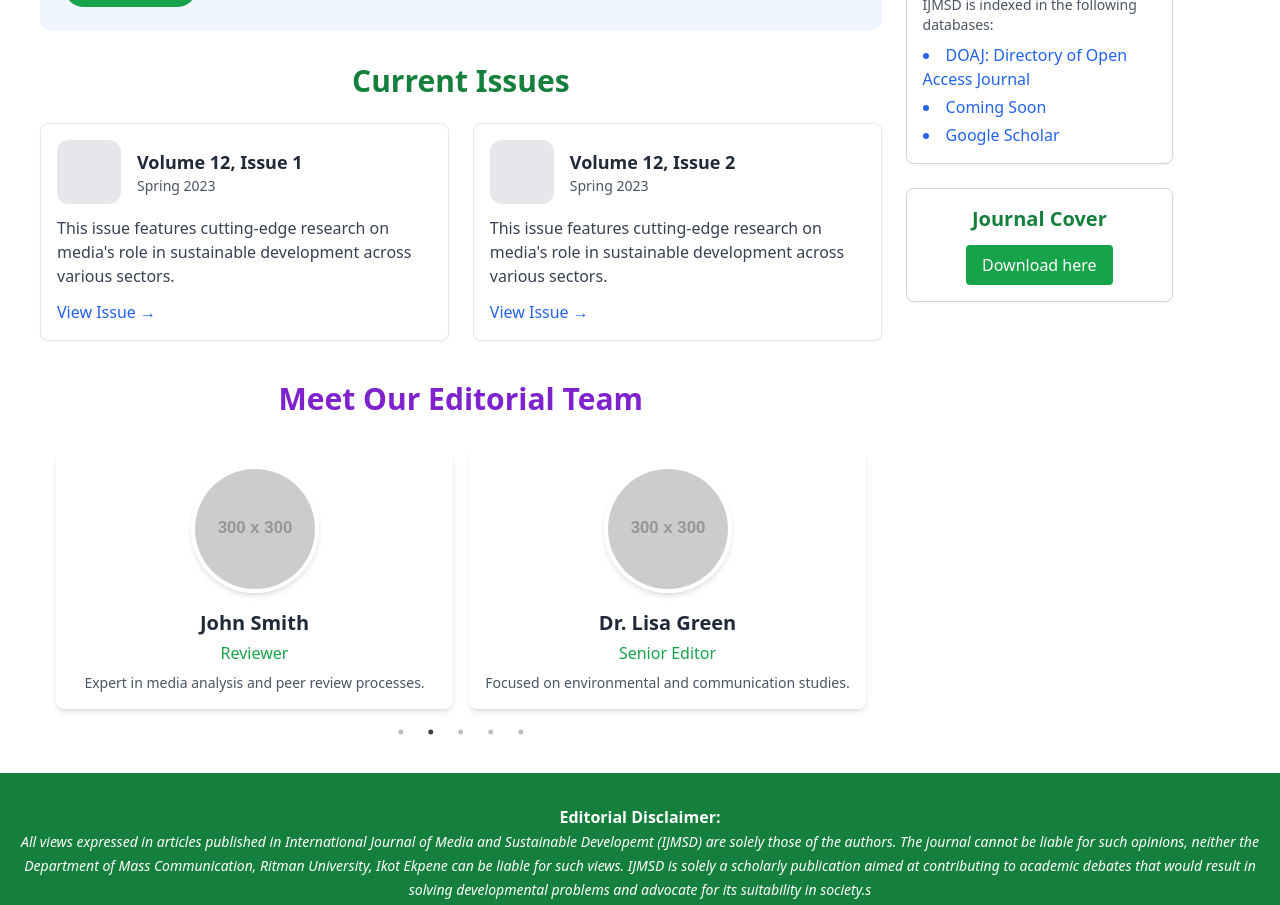
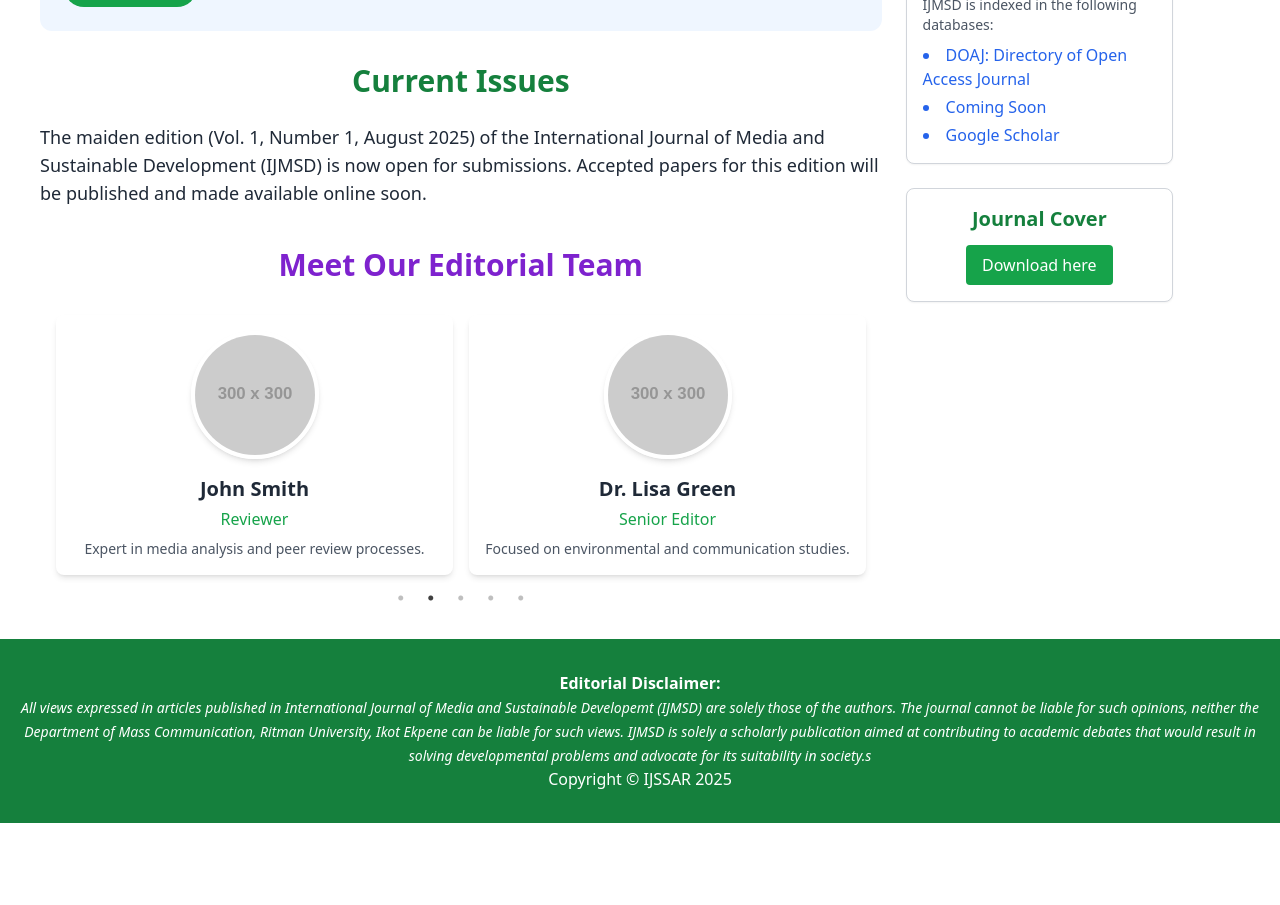
Before and after one commit to Torettosaviour17/internation-journal, a React (Vite) app: page / in a window 1280 px wide. Shown: the part 820-1725 px from the top of the page. After the commit the page ends 1643 px from the top, so only its background shows below. Built offline with nearby package versions, Linux system fonts and the light colour scheme.

Commit message:
edited the contact section

```diff
--- a/src/pages/ContactUs.jsx
+++ b/src/pages/ContactUs.jsx
@@ -10,10 +10,12 @@ export default function ContactUs() {
           contact:
         </p>
         <p className="text-lg mb-2">
-          <strong>Dr George Udoh</strong>
+          <strong>Edikan Ukpong</strong>
+          <br />
+          <i>Managing Editor</i>
           <br />
           Lecturer, Department of Mass Communication <br />
-          Ritman University, Ikot Ekpene, Akwa Ibom State, Nigeria
+          Ritman University, Ikot Ekpene, Nigeria
         </p>
         <p className="text-lg mb-2">
           <strong>Email:</strong>{" "}
--- a/src/pages/Home.jsx
+++ b/src/pages/Home.jsx
@@ -96,7 +96,13 @@ export default function Home() {
           <h2 className="text-2xl md:text-3xl font-bold mb-6 text-center text-green-700">
             Current Issues
           </h2>
-          <div className="grid grid-cols-1 md:grid-cols-2 gap-6">
+          <p className="text-lg">
+            The maiden edition (Vol. 1, Number 1, August 2025) of the
+            International Journal of Media and Sustainable Development (IJMSD)
+            is now open for submissions. Accepted papers for this edition will
+            be published and made available online soon.
+          </p>
+          {/* <div className="grid grid-cols-1 md:grid-cols-2 gap-6">
             {[1, 2].map((issue) => (
               <div
                 key={issue}
@@ -120,7 +126,7 @@ export default function Home() {
                 </button>
               </div>
             ))}
-          </div>
+          </div> */}
         </div>
 
         <div className="mt-10 md:pb-10">
```
